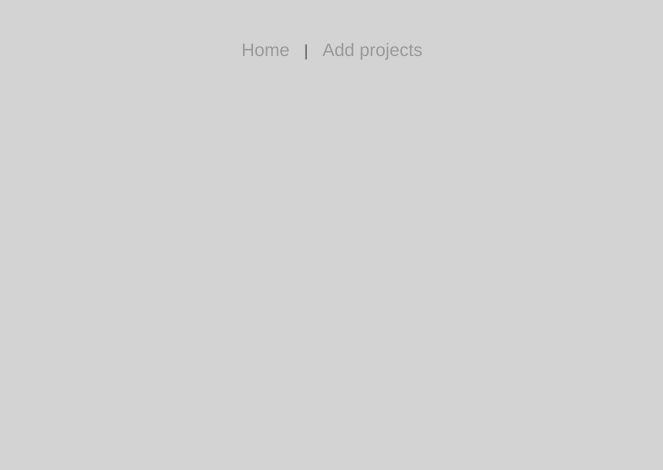
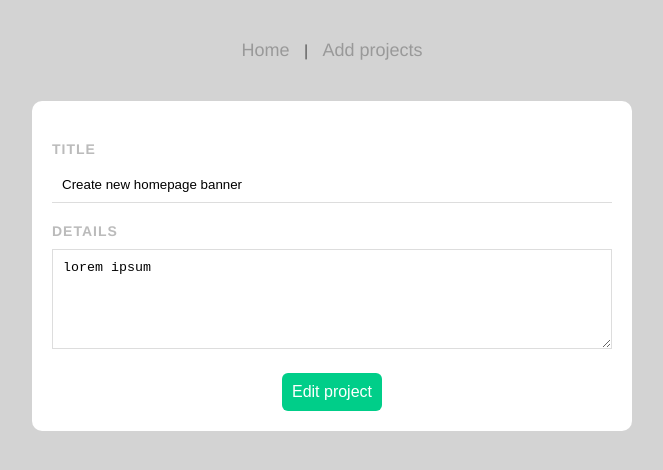
Before and after one commit to caren1/vuejs-ninja, a Vue app in the folder ninja-planner/: page /projects/1 in a window 1280 px wide. Before the commit this address had no page. Shown: the top 470 px of the page, without its empty margins (308-971 px from the left). Built offline with nearby package versions, Linux system fonts and the light colour scheme; data requests are answered from the project's data file.

Commit message:
route for editing project

```diff
--- a/ninja-planner/src/components/SingleProject.vue
+++ b/ninja-planner/src/components/SingleProject.vue
@@ -3,7 +3,7 @@
       <div class="actions" >
           <h3 @click="showDetails = !showDetails">{{ project.title }}</h3>
           <div class="icons">
-              <span class="material-icons">edit</span>
+              <router-link :to="{ name: 'EditProject', params: { id: project.id } }"><span class="material-icons">edit</span></router-link>
               <span class="material-icons" @click="deleteProject">delete</span>
               <span class="material-icons tick" @click="toggleComplete">done</span>
           </div>
--- a/ninja-planner/src/router/index.js
+++ b/ninja-planner/src/router/index.js
@@ -1,6 +1,7 @@
 import { createRouter, createWebHistory } from 'vue-router'
 import Home from '../views/Home.vue'
 import AddProject from '../views/AddProject.vue'
+import EditProject from '../views/EditProject.vue'
 
 const routes = [
   {
@@ -12,6 +13,12 @@ const routes = [
     path: '/add',
     name: 'AddProject',
     component: AddProject,
+  },
+  {
+    path: '/projects/:id',
+    name: 'EditProject',
+    component: EditProject,
+    props: true
   }
 ]
 
--- /dev/null
+++ b/ninja-planner/src/views/EditProject.vue
@@ -0,0 +1,34 @@
+<template>
+  <form @submit.prevent="">
+      <label for="title">Title</label>
+      <input type="text" required v-model="title"/>
+      <label for="details">details</label>
+      <textarea name="details" id="details" required v-model="details"></textarea>
+        <button>Edit project</button>
+  </form>
+</template>
+
+<script>
+export default {
+  props: ['id'],
+  data() {
+    return {
+      title: '',
+      details: '',
+      uri: `http://localhost:3000/projects/${this.id}`
+    }
+  },
+  mounted() {
+    fetch(this.uri)
+    .then((response) => response.json())
+    .then((data) => {
+      this.title = data.title;
+      this.details = data.details;
+    })
+  }
+}
+</script>
+
+<style>
+
+</style>
```
